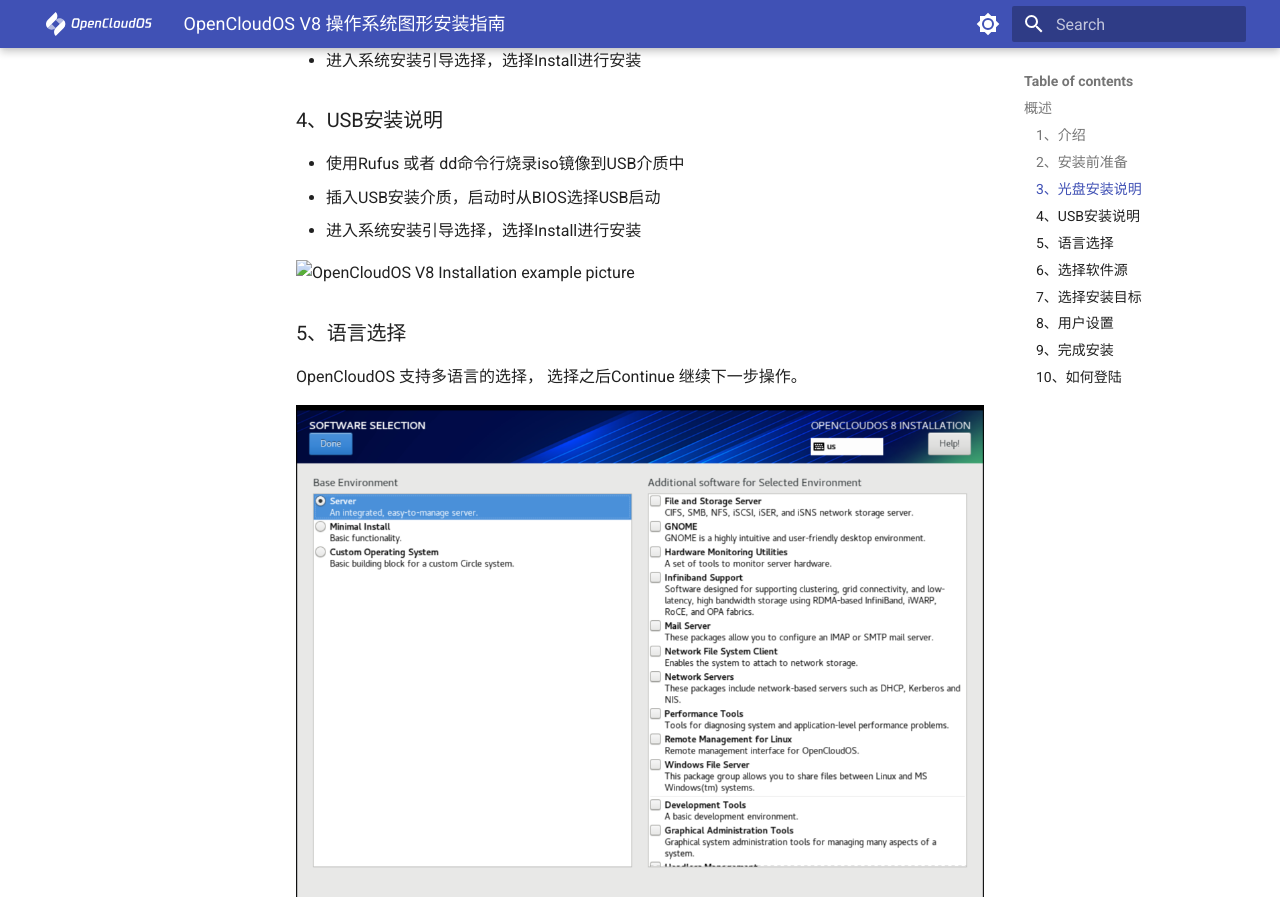
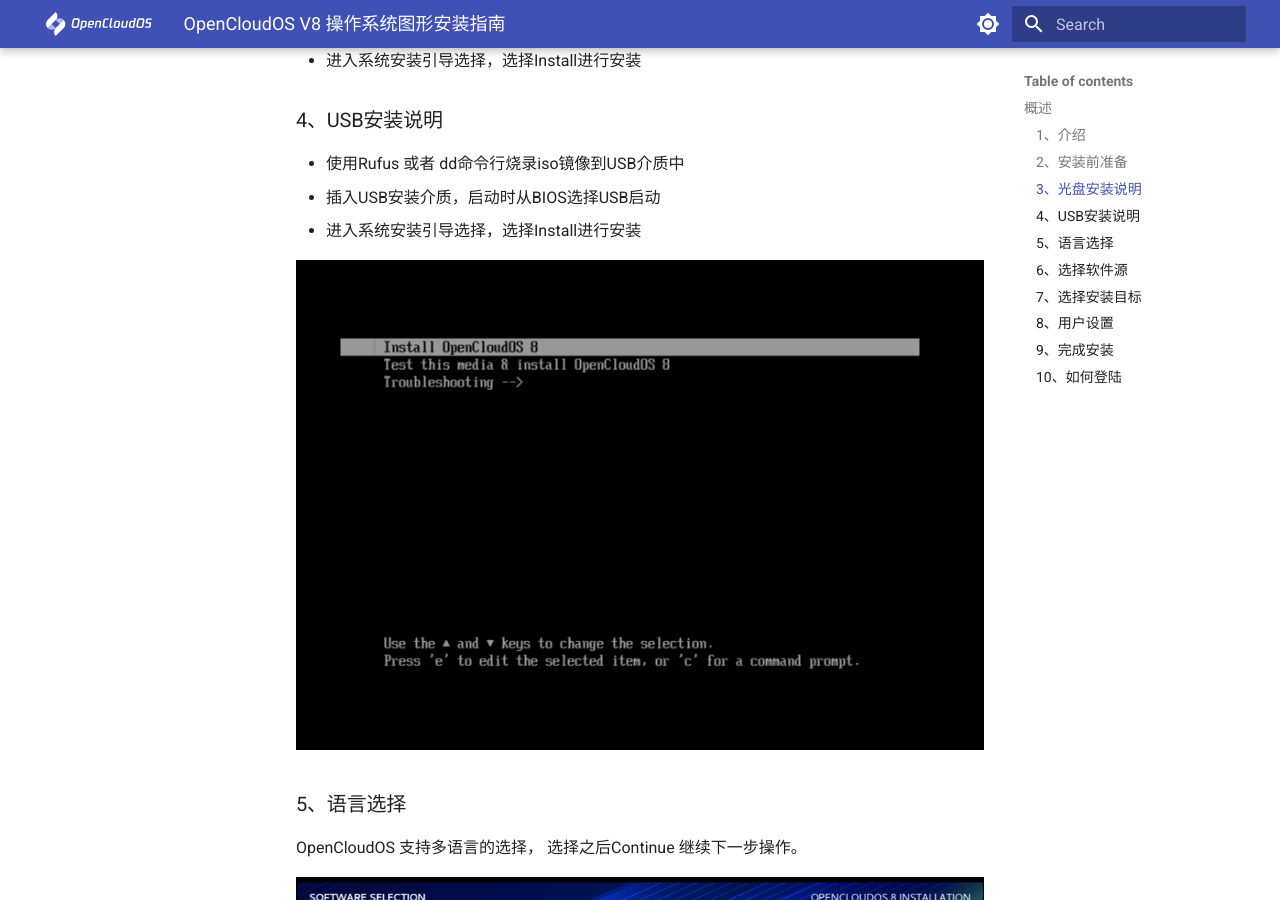
Before and after one commit to OpenCloudOS/opencloudos.github.io, an MkDocs documentation site: the page built from docs/quickstart/install-zh.md, in a window 1280 px wide and 900 px high, scrolled down 948 px. Built offline with MkDocs 1.6.1 and Material for MkDocs 9.7.7, drawn with Linux system fonts in a browser that asks for light colours.

Commit message:
Fix image file naming error

```diff
--- a/docs/quickstart/install-zh.md
+++ b/docs/quickstart/install-zh.md
@@ -30,7 +30,7 @@
 - 插入USB安装介质，启动时从BIOS选择USB启动
 - 进入系统安装引导选择，选择Install进行安装
 
-![OpenCloudOS V8 Installation example picture](../assets/OC_V8_Installation_example.png)
+![OpenCloudOS V8 Installation example picture](../assets/OC_V8_installation_example.png)
 
 ### 5、语言选择
 OpenCloudOS 支持多语言的选择， 选择之后Continue 继续下一步操作。
```
Also changed, not shown: docs/quickstart/install-en.md (+1 -1 lines).
